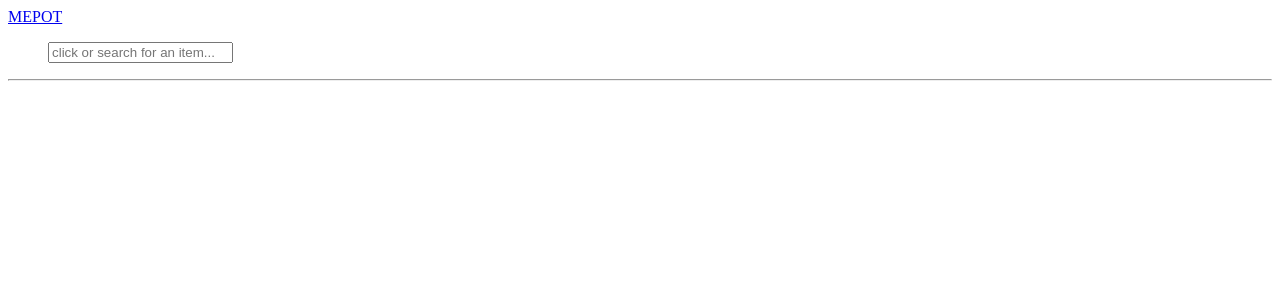
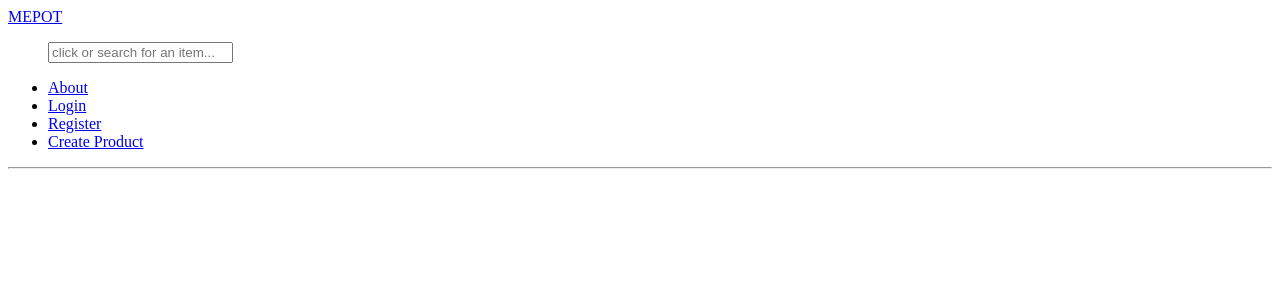
Before and after one commit to Olayodech/jenkins-tutorial, a Flask app: template application/templates/header.html in a window 1280 px wide. Shown: the top 300 px of the page. Run offline with Flask 2, Linux system fonts and the light colour scheme; the template is opened without the code that fills it: most values are stand-ins (such as "Sample title", 1, 10 or a date in 2020).

Commit message:
updated nav bar

```diff
--- a/application/templates/base.html
+++ b/application/templates/base.html
@@ -18,4 +18,3 @@
         {% endblock %}
     </div>
 </body>
-{% include 'footer.html' %}
--- a/application/templates/header.html
+++ b/application/templates/header.html
@@ -16,7 +16,16 @@
                 </div>
           </form>
        </ul>
+        <ul id="nav-mobile" class="right hide-on-med-and-down">
+          <li><a href="#">About</a></li>
 
+          <li><a href="{{ url_for('users.login') }}">Login</a></li>
+          <li><a href="{{ url_for('users.register')}}">Register</a></li>
+          <li><a href="{{ url_for('product.new_product')}}">Create Product</a></li>
+
+          <!-- <li><a href="{{ url_for('users.logout') }}">Logout</a></li>
+          <li><a href="{{ url_for('product.new_product')}}"></a>Create Product</li> -->
+        </ul>
     </div>
   </nav>
 <hr>
```
